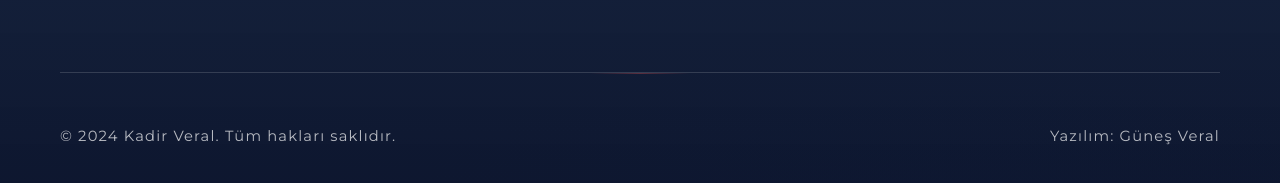
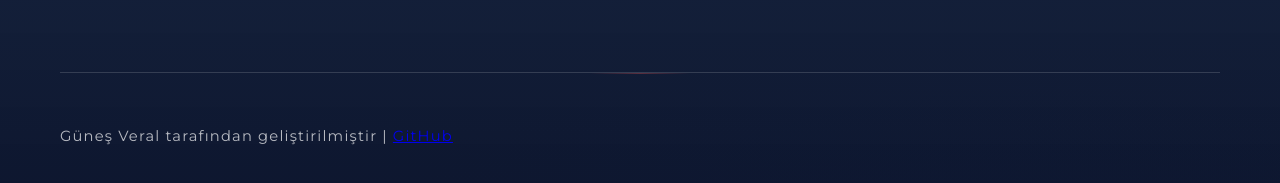
Before and after one commit to gunesveral/kadirveral1, a website: page gundem-arsivi.html in a window 1280 px wide. Shown: the part 2380-2563 px from the top of the page. Drawn offline with nearby package versions, Linux system fonts and the light colour scheme; a web font is replaced by a local one.

Commit message:
Telif hakkı metinleri güncellendi ve GitHub bağlantıları eklendi

```diff
--- a/gundem-arsivi.html
+++ b/gundem-arsivi.html
@@ -413,8 +413,7 @@
           </div>
         </div>
         <div class="footer-bottom">
-          <p>&copy; 2024 Kadir Veral. Tüm hakları saklıdır.</p>
-          <p class="footer-credit">Yazılım: Güneş Veral</p>
+          <p>Güneş Veral tarafından geliştirilmiştir | <a href="https://github.com/gunesveral/kadirveral1" target="_blank">GitHub</a></p>
         </div>
       </div>
     </footer>
```
Also changed, not shown: book-detail.html (+1 -1 lines), galeri.html (+1 -1 lines), haberler.html (+1 -1 lines), index.html (+1 -1 lines), okur-bulusmalari.html (+1 -1 lines).
